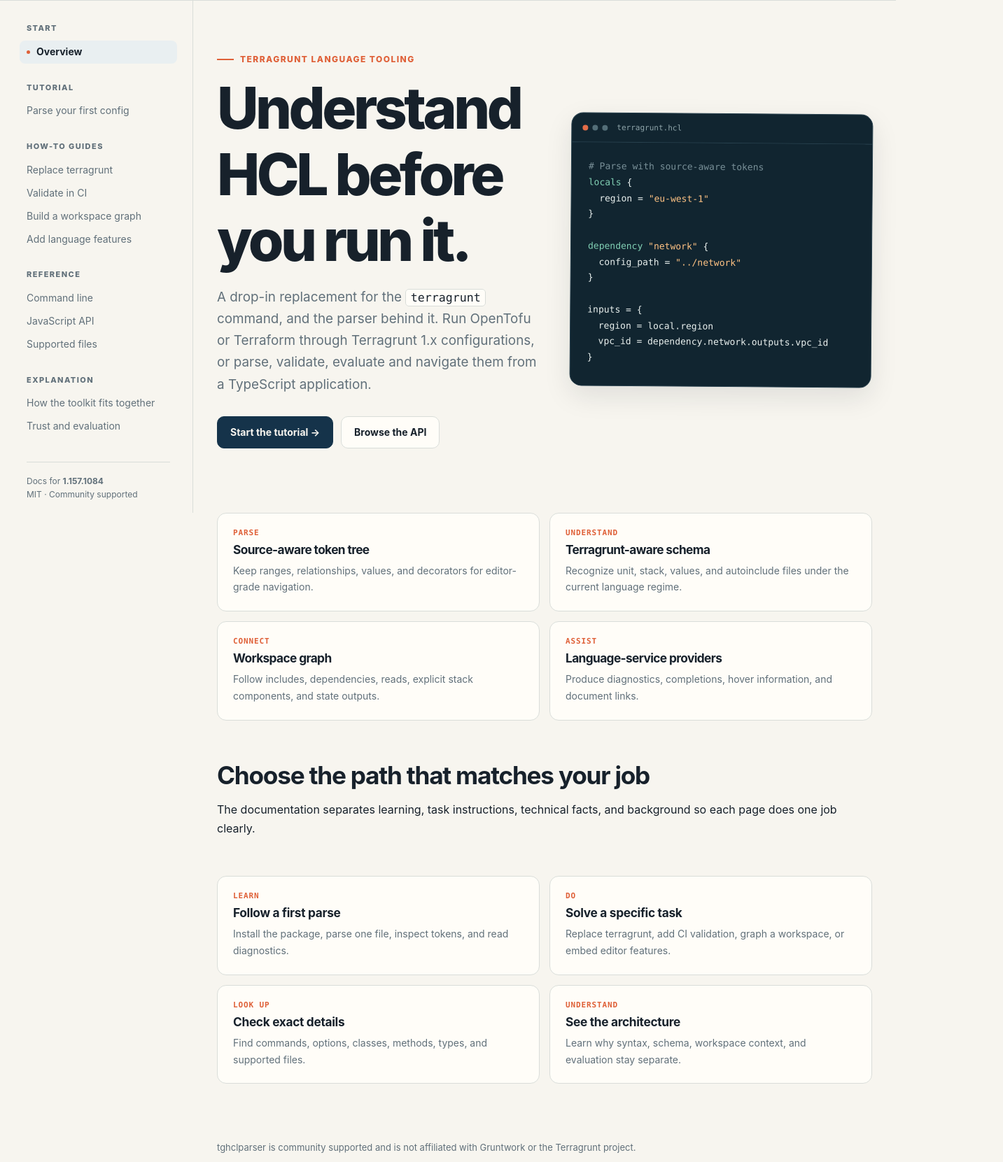
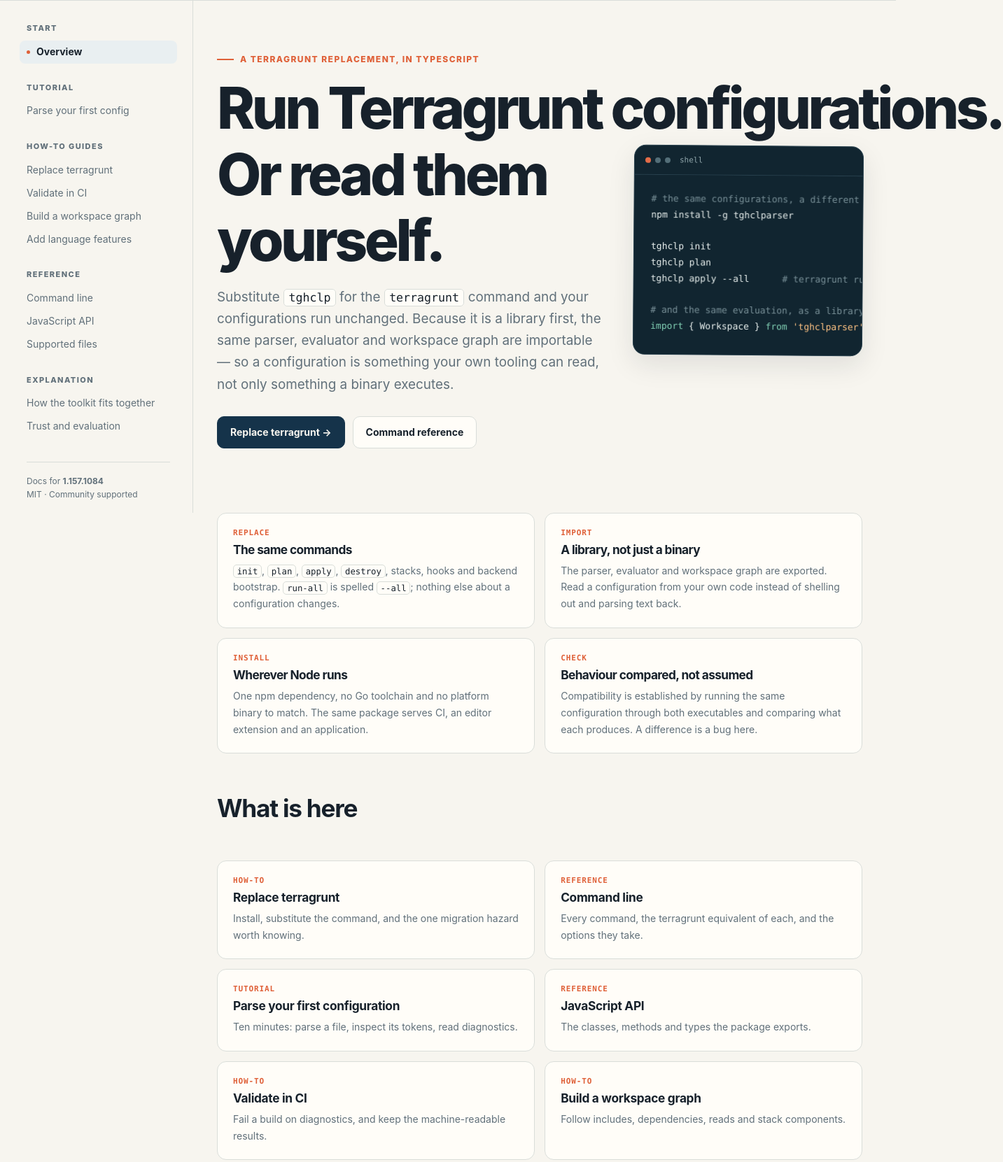
Before and after one commit to jowharshamshiri/tghclparser, a website: page docs/index.html in a window 1280 px wide. Shown: the part 67-1728 px from the top of the page at 70% size, 1433 px wide, since content can reach past the window. Drawn offline with Linux system fonts and the light colour scheme.

Commit message:
The documentation says what this is for, and lists what it contains
The overview opened with "Understand HCL before you run it" and four cards
about token trees, schemas and language-service providers. Those are how it
works, not what it does for anyone, and a reader arriving from terragrunt had
to get four screens in before learning the command could be substituted.

It now opens with the substitution, and with the reason to prefer it: this is
TypeScript rather than a compiled binary, so it is one npm dependency wherever
Node runs -- no toolchain, no platform build to match -- and the parser,
evaluator and workspace graph are exported, so a configuration is something
your own code can read rather than something you shell out to and parse text
back from.

"Choose the path that matches your job" described the shape of the
documentation and then linked four of its ten pages. It is a contents listing
now: every page, said in the terms someone would be looking for.

The page title and meta description still described a language-server parser,
which is what search results showed.

```diff
--- a/docs/index.html
+++ b/docs/index.html
@@ -3,9 +3,9 @@
 <head>
   <meta charset="utf-8">
   <meta name="viewport" content="width=device-width, initial-scale=1">
-  <meta name="description" content="Documentation for tghclparser, the Terragrunt HCL parser, evaluator, CLI, and language-service toolkit.">
+  <meta name="description" content="tghclparser: a drop-in replacement for the terragrunt CLI, written in TypeScript. Run OpenTofu through Terragrunt configurations, or import the same parser, evaluator and workspace graph as a library.">
   <meta name="theme-color" content="#15334a">
-  <title>tghclparser documentation</title>
+  <title>tghclparser — a TypeScript terragrunt replacement</title>
   <link rel="stylesheet" href="assets/styles.css">
   <script>
     const savedTheme = localStorage.getItem('tghclp-theme');
@@ -71,46 +71,47 @@
     <main class="content" id="main">
       <article class="doc-page hero" id="overview" data-title="Overview" data-kind="Start">
         <div class="hero-copy">
-          <p class="eyebrow">Terragrunt language tooling</p>
-          <h1>Understand HCL before you run it.</h1>
-          <p class="lede">A drop-in replacement for the <code>terragrunt</code> command, and the parser behind it. Run OpenTofu or Terraform through Terragrunt 1.x configurations, or parse, validate, evaluate and navigate them from a TypeScript application.</p>
+          <p class="eyebrow">A terragrunt replacement, in TypeScript</p>
+          <h1>Run Terragrunt configurations. Or read them yourself.</h1>
+          <p class="lede">Substitute <code>tghclp</code> for the <code>terragrunt</code> command and your configurations run unchanged. Because it is a library first, the same parser, evaluator and workspace graph are importable — so a configuration is something your own tooling can read, not only something a binary executes.</p>
           <div class="hero-actions">
-            <a class="button primary" href="#tutorial-first-parse">Start the tutorial →</a>
-            <a class="button" href="#reference-api">Browse the API</a>
+            <a class="button primary" href="#how-to-replace-terragrunt">Replace terragrunt →</a>
+            <a class="button" href="#reference-cli">Command reference</a>
           </div>
         </div>
         <div class="terminal" aria-label="tghclparser example">
-          <div class="terminal-bar"><span class="terminal-dot"></span><span class="terminal-dot"></span><span class="terminal-dot"></span><span class="terminal-title">terragrunt.hcl</span></div>
-          <pre><code><span class="code-comment"># Parse with source-aware tokens</span>
-<span class="code-key">locals</span> {
-  region = <span class="code-value">"eu-west-1"</span>
-}
+          <div class="terminal-bar"><span class="terminal-dot"></span><span class="terminal-dot"></span><span class="terminal-dot"></span><span class="terminal-title">shell</span></div>
+          <pre><code><span class="code-comment"># the same configurations, a different executable</span>
+npm install -g tghclparser
 
-<span class="code-key">dependency</span> <span class="code-value">"network"</span> {
-  config_path = <span class="code-value">"../network"</span>
-}
+tghclp init
+tghclp plan
+tghclp apply --all      <span class="code-comment"># terragrunt run-all apply</span>
 
-inputs = {
-  region = local.region
-  vpc_id = dependency.network.outputs.vpc_id
-}</code></pre>
+<span class="code-comment"># and the same evaluation, as a library</span>
+<span class="code-key">import</span> { Workspace } <span class="code-key">from</span> <span class="code-value">'tghclparser'</span></code></pre>
         </div>
 
         <section style="grid-column:1/-1">
           <div class="feature-grid">
-            <div class="feature-card"><span class="card-kicker">Parse</span><h2>Source-aware token tree</h2><p>Keep ranges, relationships, values, and decorators for editor-grade navigation.</p></div>
-            <div class="feature-card"><span class="card-kicker">Understand</span><h2>Terragrunt-aware schema</h2><p>Recognize unit, stack, values, and autoinclude files under the current language regime.</p></div>
-            <div class="feature-card"><span class="card-kicker">Connect</span><h2>Workspace graph</h2><p>Follow includes, dependencies, reads, explicit stack components, and state outputs.</p></div>
-            <div class="feature-card"><span class="card-kicker">Assist</span><h2>Language-service providers</h2><p>Produce diagnostics, completions, hover information, and document links.</p></div>
+            <div class="feature-card"><span class="card-kicker">Replace</span><h2>The same commands</h2><p><code>init</code>, <code>plan</code>, <code>apply</code>, <code>destroy</code>, stacks, hooks and backend bootstrap. <code>run-all</code> is spelled <code>--all</code>; nothing else about a configuration changes.</p></div>
+            <div class="feature-card"><span class="card-kicker">Import</span><h2>A library, not just a binary</h2><p>The parser, evaluator and workspace graph are exported. Read a configuration from your own code instead of shelling out and parsing text back.</p></div>
+            <div class="feature-card"><span class="card-kicker">Install</span><h2>Wherever Node runs</h2><p>One npm dependency, no Go toolchain and no platform binary to match. The same package serves CI, an editor extension and an application.</p></div>
+            <div class="feature-card"><span class="card-kicker">Check</span><h2>Behaviour compared, not assumed</h2><p>Compatibility is established by running the same configuration through both executables and comparing what each produces. A difference is a bug here.</p></div>
           </div>
 
-          <h2>Choose the path that matches your job</h2>
-          <p>The documentation separates learning, task instructions, technical facts, and background so each page does one job clearly.</p>
+          <h2>What is here</h2>
           <div class="path-grid">
-            <a class="path-card" href="#tutorial-first-parse"><span class="card-kicker">Learn</span><h3>Follow a first parse</h3><p>Install the package, parse one file, inspect tokens, and read diagnostics.</p></a>
-            <a class="path-card" href="#how-to-replace-terragrunt"><span class="card-kicker">Do</span><h3>Solve a specific task</h3><p>Replace terragrunt, add CI validation, graph a workspace, or embed editor features.</p></a>
-            <a class="path-card" href="#reference-cli"><span class="card-kicker">Look up</span><h3>Check exact details</h3><p>Find commands, options, classes, methods, types, and supported files.</p></a>
-            <a class="path-card" href="#explanation-architecture"><span class="card-kicker">Understand</span><h3>See the architecture</h3><p>Learn why syntax, schema, workspace context, and evaluation stay separate.</p></a>
+            <a class="path-card" href="#how-to-replace-terragrunt"><span class="card-kicker">How-to</span><h3>Replace terragrunt</h3><p>Install, substitute the command, and the one migration hazard worth knowing.</p></a>
+            <a class="path-card" href="#reference-cli"><span class="card-kicker">Reference</span><h3>Command line</h3><p>Every command, the terragrunt equivalent of each, and the options they take.</p></a>
+            <a class="path-card" href="#tutorial-first-parse"><span class="card-kicker">Tutorial</span><h3>Parse your first configuration</h3><p>Ten minutes: parse a file, inspect its tokens, read diagnostics.</p></a>
+            <a class="path-card" href="#reference-api"><span class="card-kicker">Reference</span><h3>JavaScript API</h3><p>The classes, methods and types the package exports.</p></a>
+            <a class="path-card" href="#how-to-validate-ci"><span class="card-kicker">How-to</span><h3>Validate in CI</h3><p>Fail a build on diagnostics, and keep the machine-readable results.</p></a>
+            <a class="path-card" href="#how-to-workspace-graph"><span class="card-kicker">How-to</span><h3>Build a workspace graph</h3><p>Follow includes, dependencies, reads and stack components.</p></a>
+            <a class="path-card" href="#how-to-language-features"><span class="card-kicker">How-to</span><h3>Add language features to an editor</h3><p>Diagnostics, completions, hovers and document links.</p></a>
+            <a class="path-card" href="#reference-files"><span class="card-kicker">Reference</span><h3>Supported files</h3><p>Which files are recognised, and the language regime version 1 follows.</p></a>
+            <a class="path-card" href="#explanation-architecture"><span class="card-kicker">Explanation</span><h3>How the toolkit fits together</h3><p>Why syntax, schema, workspace context and evaluation stay separate.</p></a>
+            <a class="path-card" href="#explanation-trust"><span class="card-kicker">Explanation</span><h3>Trust and evaluation</h3><p>What evaluation may read, and the boundary it will not cross.</p></a>
           </div>
           <footer class="page-footer">tghclparser is community supported and is not affiliated with Gruntwork or the Terragrunt project.</footer>
         </section>
```
Also changed, not shown: README.md.
